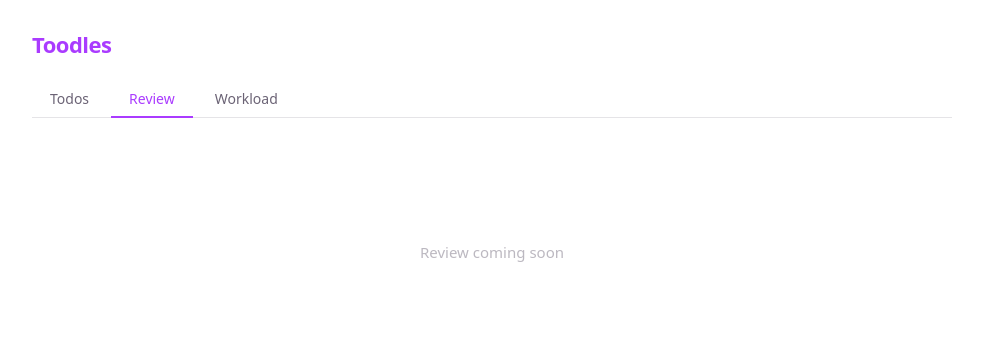
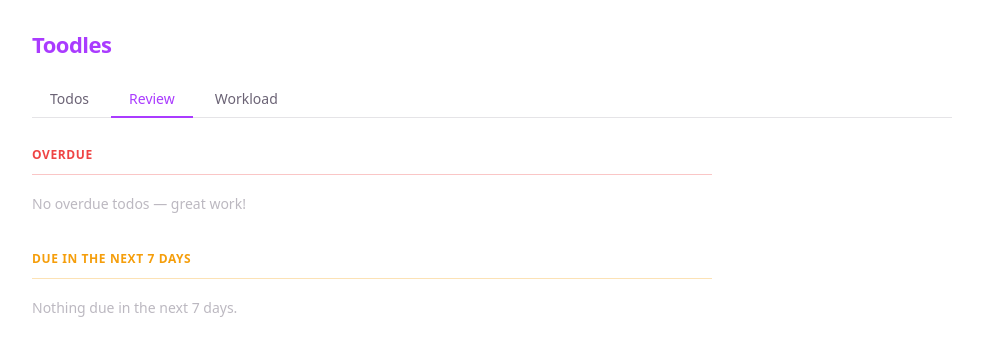
Before and after one commit to dennyabrain/toodles, a React (Vite) app: page / in a window 1280 px wide. Both pictures are taken after a click on the tab "Review". Shown: the top 356 px of the page, without its empty margins (148-1131 px from the left). Built offline with nearby package versions, Linux system fonts and the light colour scheme.

Commit message:
feat: show overdue and upcoming todos in the review tab

```diff
--- a/src/App.css
+++ b/src/App.css
@@ -786,3 +786,99 @@
   opacity: 0.45;
   padding: 1px 2px;
 }
+
+/* ── Review Tab ──────────────────────────────────────────── */
+
+.review-tab {
+  max-width: 680px;
+  display: flex;
+  flex-direction: column;
+  gap: 36px;
+}
+
+.review-section {
+  display: flex;
+  flex-direction: column;
+  gap: 0;
+}
+
+.review-section-title {
+  font-size: 12px;
+  font-weight: 700;
+  text-transform: uppercase;
+  letter-spacing: 0.6px;
+  color: var(--text);
+  margin: 0 0 10px;
+  display: flex;
+  align-items: center;
+  gap: 8px;
+  padding-bottom: 10px;
+  border-bottom: 1px solid var(--border);
+
+  &.overdue  { color: #ef4444; border-bottom-color: color-mix(in srgb, #ef4444 30%, transparent); }
+  &.upcoming { color: #f59e0b; border-bottom-color: color-mix(in srgb, #f59e0b 30%, transparent); }
+}
+
+.review-count {
+  font-size: 11px;
+  font-weight: 600;
+  padding: 1px 7px;
+  border-radius: 10px;
+
+  &.overdue  { background: color-mix(in srgb,#ef4444 12%,transparent); color:#ef4444; border:1px solid color-mix(in srgb,#ef4444 35%,transparent); }
+  &.upcoming { background: color-mix(in srgb,#f59e0b 12%,transparent); color:#f59e0b; border:1px solid color-mix(in srgb,#f59e0b 35%,transparent); }
+}
+
+.review-empty {
+  font-size: 14px;
+  color: var(--text);
+  opacity: 0.45;
+  margin: 8px 0 0;
+}
+
+.review-list {
+  display: flex;
+  flex-direction: column;
+}
+
+.review-item {
+  display: flex;
+  align-items: center;
+  gap: 8px;
+  padding: 7px 8px;
+  border-radius: 6px;
+
+  &:hover { background: var(--accent-bg); }
+  &.done  { opacity: 0.4; }
+}
+
+.review-title {
+  flex: 1;
+  font-size: 15px;
+  color: var(--text-h);
+
+  &.done { text-decoration: line-through; }
+}
+
+.review-tags {
+  display: flex;
+  gap: 4px;
+  flex-shrink: 0;
+}
+
+.review-deadline {
+  font-size: 12px;
+  font-weight: 500;
+  white-space: nowrap;
+  color: var(--text);
+  flex-shrink: 0;
+
+  &.overdue { color: #ef4444; }
+  &.urgent  { color: #f97316; }
+  &.soon    { color: #f59e0b; }
+}
+
+.review-relative {
+  opacity: 0.65;
+  font-weight: 400;
+}
--- a/src/App.jsx
+++ b/src/App.jsx
@@ -1,5 +1,6 @@
 import { useState } from 'react';
 import TodosTab from './components/TodosTab';
+import ReviewTab from './components/ReviewTab';
 import WorkloadTab from './components/WorkloadTab';
 import './App.css';
 
@@ -29,9 +30,7 @@ function App() {
 
       <main className="app-content">
         {activeTab === 'Todos' && <TodosTab />}
-        {activeTab === 'Review' && (
-          <p className="coming-soon">Review coming soon</p>
-        )}
+        {activeTab === 'Review' && <ReviewTab />}
         {activeTab === 'Workload' && <WorkloadTab />}
       </main>
     </div>
--- /dev/null
+++ b/src/components/ReviewTab.jsx
@@ -0,0 +1,143 @@
+import { useState, useEffect, useMemo } from 'react';
+import { liveQuery } from 'dexie';
+import { db } from '../db';
+import { tagStyle } from '../utils/tags';
+
+const rtf = new Intl.RelativeTimeFormat('en', { numeric: 'auto' });
+
+function relativeDeadline(iso) {
+  const diffMs  = new Date(iso).getTime() - Date.now();
+  const diffHrs = Math.round(diffMs / 3_600_000);
+  const diffDys = Math.round(diffMs / 86_400_000);
+  if (Math.abs(diffHrs) < 24) return rtf.format(diffHrs, 'hour');
+  return rtf.format(diffDys, 'day');
+}
+
+function fmtDeadline(iso) {
+  const d = new Date(iso);
+  const isToday = d.toDateString() === new Date().toDateString();
+  const time = d.toLocaleTimeString([], { hour: 'numeric', minute: '2-digit' });
+  if (isToday) return `Today ${time}`;
+  return d.toLocaleDateString([], { weekday: 'short', month: 'short', day: 'numeric' }) + ' ' + time;
+}
+
+// Urgency class for upcoming section based on how soon the deadline is
+function urgencyClass(iso) {
+  const daysAway = (new Date(iso).getTime() - Date.now()) / 86_400_000;
+  if (daysAway <= 1) return 'urgent';
+  if (daysAway <= 3) return 'soon';
+  return '';
+}
+
+// ── Review item ──────────────────────────────────────────────
+
+function ReviewItem({ todo, section }) {
+  const toggleComplete = () => db.todos.update(todo.id, { completed: !todo.completed });
+  const tags = todo.tags ?? [];
+
+  return (
+    <div className={`review-item${todo.completed ? ' done' : ''}`}>
+      <input
+        type="checkbox"
+        checked={todo.completed}
+        onChange={toggleComplete}
+        className="todo-checkbox"
+      />
+      <span className={`review-title${todo.completed ? ' done' : ''}`}>
+        {todo.title}
+      </span>
+
+      {tags.length > 0 && (
+        <div className="review-tags">
+          {tags.map(tag => {
+            const s = tagStyle(tag);
+            return (
+              <span
+                key={tag}
+                className="tag-chip row-chip"
+                style={{ background: s.bg, color: s.color, borderColor: s.border }}
+              >
+                {tag}
+              </span>
+            );
+          })}
+        </div>
+      )}
+
+      <span className={`review-deadline ${section === 'overdue' ? 'overdue' : urgencyClass(todo.deadline)}`}>
+        ⚑ {fmtDeadline(todo.deadline)}
+        <span className="review-relative"> · {relativeDeadline(todo.deadline)}</span>
+      </span>
+    </div>
+  );
+}
+
+// ── Section ──────────────────────────────────────────────────
+
+function Section({ title, todos, section, emptyMsg }) {
+  return (
+    <section className="review-section">
+      <h3 className={`review-section-title ${section}`}>
+        {title}
+        {todos.length > 0 && (
+          <span className={`review-count ${section}`}>{todos.length}</span>
+        )}
+      </h3>
+      {todos.length === 0 ? (
+        <p className="review-empty">{emptyMsg}</p>
+      ) : (
+        <div className="review-list">
+          {todos.map(todo => (
+            <ReviewItem key={todo.id} todo={todo} section={section} />
+          ))}
+        </div>
+      )}
+    </section>
+  );
+}
+
+// ── Tab ──────────────────────────────────────────────────────
+
+export default function ReviewTab() {
+  const [todos, setTodos] = useState([]);
+
+  useEffect(() => {
+    const sub = liveQuery(() => db.todos.toArray()).subscribe({
+      next: setTodos,
+      error: console.error,
+    });
+    return () => sub.unsubscribe();
+  }, []);
+
+  const { overdue, upcoming } = useMemo(() => {
+    const nowMs   = Date.now();
+    const cutoff  = nowMs + 7 * 86_400_000;
+    const active  = todos.filter(t => t.deadline && !t.completed);
+
+    return {
+      overdue: active
+        .filter(t => new Date(t.deadline).getTime() < nowMs)
+        .sort((a, b) => new Date(a.deadline) - new Date(b.deadline)),  // most overdue first
+      upcoming: active
+        .filter(t => { const dl = new Date(t.deadline).getTime(); return dl >= nowMs && dl <= cutoff; })
+        .sort((a, b) => new Date(a.deadline) - new Date(b.deadline)),   // soonest first
+    };
+  }, [todos]);
+
+  return (
+    <div className="review-tab">
+      <Section
+        title="Overdue"
+        todos={overdue}
+        section="overdue"
+        emptyMsg="No overdue todos — great work!"
+      />
+      <Section
+        title="Due in the next 7 days"
+        todos={upcoming}
+        section="upcoming"
+        emptyMsg="Nothing due in the next 7 days."
+      />
+    </div>
+  );
+}
```
